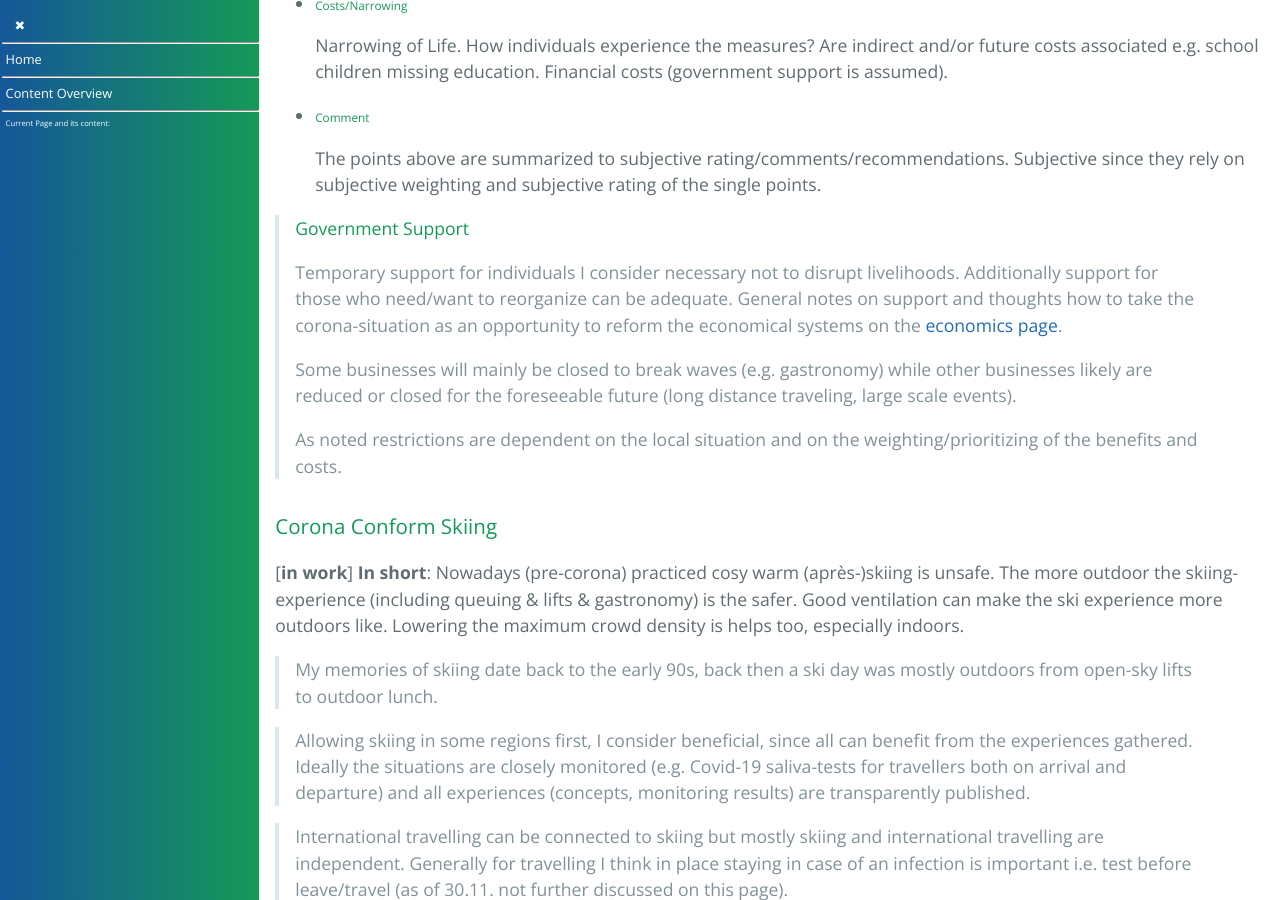
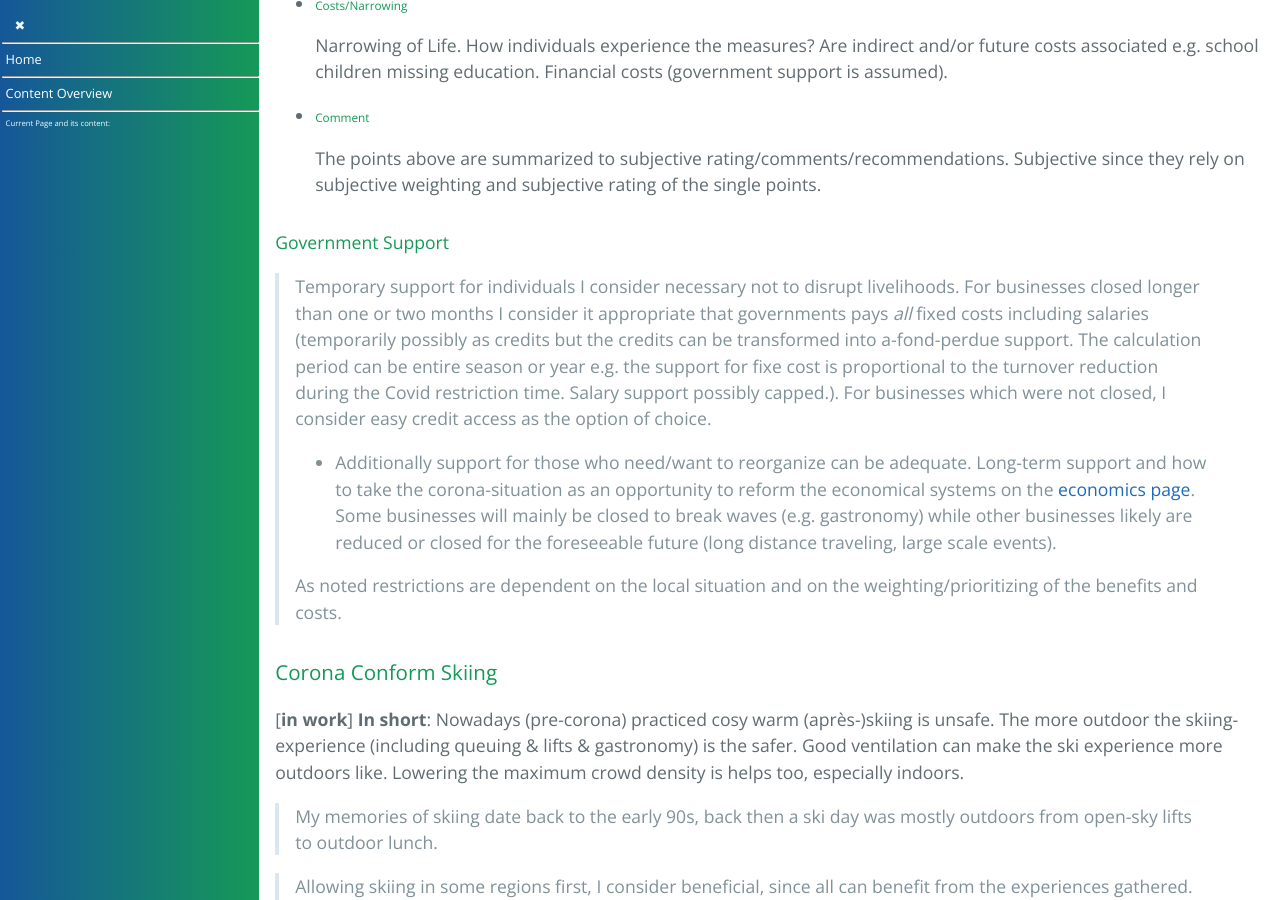
Before and after one commit to forestgrape/coronavirus, a Jekyll site: the page built from 7_social/controlling.md, in a window 1280 px wide and 900 px high, scrolled down 8373 px. Built offline with Jekyll 4.4.1, drawn with Linux system fonts in a browser that asks for light colours; our own code applies the rules of GitHub Pages for plain Markdown files.

Commit message:
note about government support

```diff
--- a/7_social/controlling.md
+++ b/7_social/controlling.md
@@ -226,9 +226,9 @@ This sections discusses measures that can be put in place if Covid-19 increase r
   The points above are summarized to subjective rating/comments/recommendations. Subjective since they rely on subjective weighting and subjective rating of the single points.
 
 
-> #### Government Support
-> Temporary support for individuals I consider necessary not to disrupt livelihoods. Additionally support for those who need/want to reorganize can be adequate. General notes on support and thoughts how to take the corona-situation as an opportunity to reform the economical systems on the [economics page](./economics.md).
->
+#### Government Support
+> Temporary support for individuals I consider necessary not to disrupt livelihoods. For businesses closed longer than one or two months I consider it appropriate that governments pays *all* fixed costs including salaries (temporarily possibly as credits but the credits can be transformed into  a-fond-perdue support. The calculation period can be entire season or year e.g. the support for fixe cost is proportional to the turnover reduction during the Covid restriction time. Salary support possibly capped.). For businesses which were not closed, I consider easy credit access as the option of choice.
+> * Additionally support for those who need/want to reorganize can be adequate. Long-term support and how to take the corona-situation as an opportunity to reform the economical systems on the [economics page](./economics.md).
 > Some businesses will mainly be closed to break waves (e.g. gastronomy) while other businesses likely are reduced or closed for the foreseeable future (long distance traveling, large scale events).
 >
 > As noted restrictions are dependent on the local situation and on the weighting/prioritizing of the benefits and costs.
```
Also changed, not shown: index.md (+2 -2 lines).
